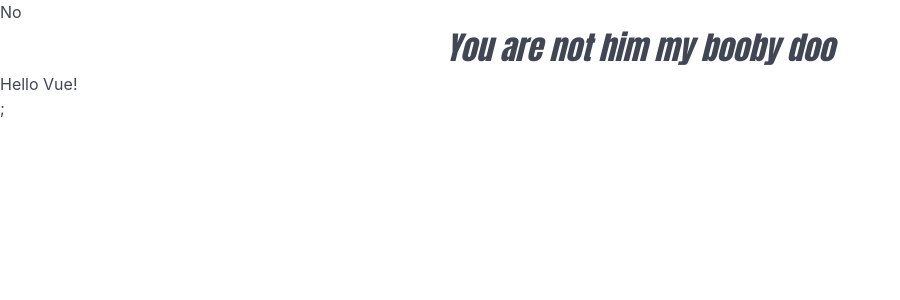
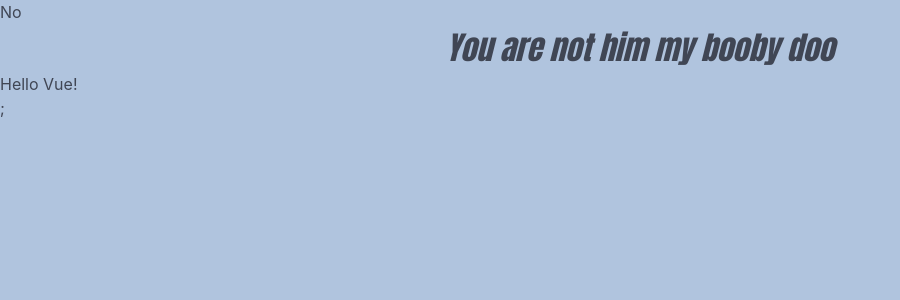
Before and after one commit to RainerTA-24A/learnnode, a Vue app: page / in a window 1280 px wide. Shown: the top 300 px of the page, without its empty margins (0-900 px from the left). Built offline with nearby package versions, Linux system fonts and the light colour scheme.

Commit message:
Made it so scss works also added background color.

```diff
--- a/index.html
+++ b/index.html
@@ -4,7 +4,7 @@
     <meta charset="UTF-8">
     <meta name="viewport" content="width=device-width, initial-scale=1.0">
     <title>Testing</title>
-     <link rel="stylesheet" href="./src/style.scss">
+     <!--<link rel="stylesheet" href="./src/style.scss"> -->
 </head>
 <body>
 <h1>No</h1>
--- a/src/style.scss
+++ b/src/style.scss
@@ -1,8 +1,15 @@
 @use "bulma/sass" with (
-    $primary: coral
+  $primary: coral
 );
 
-.lom{
-    font-size: xx-large;
-    font-family: Impact, Haettenschweiler, 'Arial Narrow Bold', sans-serif;
+html,
+body {
+  min-height: 100vh;
+  margin: 0;
+  background-color:lightsteelblue
 }
+
+.lom {
+  font-size: xx-large;
+  font-family: Impact, Haettenschweiler, 'Arial Narrow Bold', sans-serif;
+}
```
Also changed, not shown: src/index.js (+5 -2 lines).
